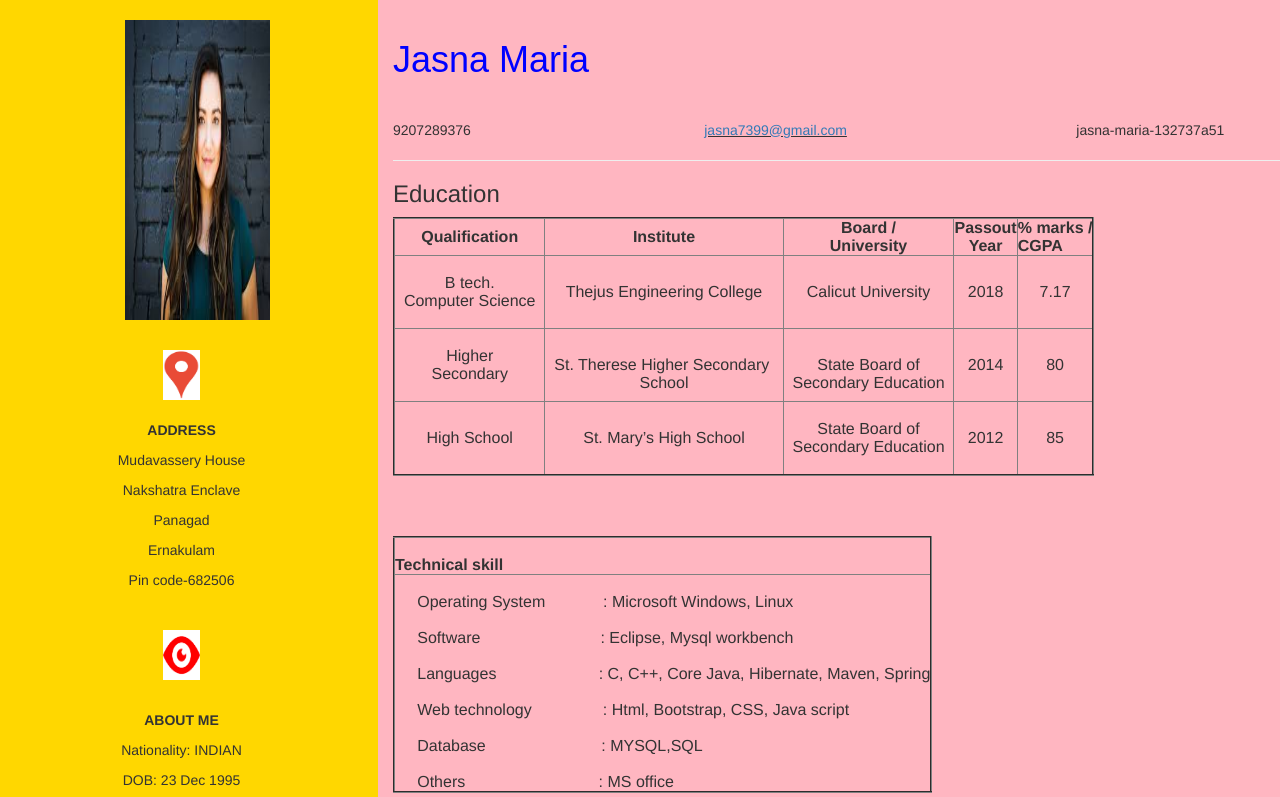
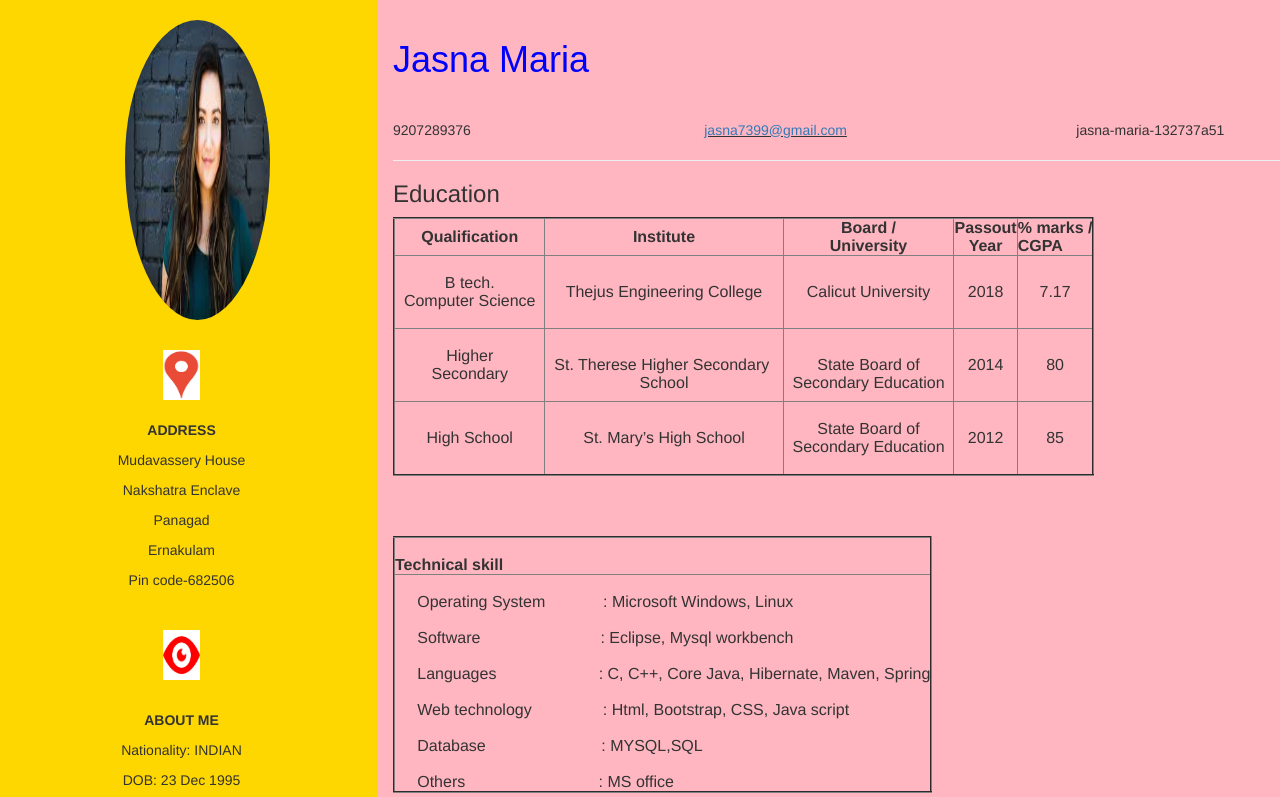
Before and after one commit to jasnamaria/resume, a plain HTML site: page index.html in a window 1280 px wide. Shown: the top 797 px of the page. Drawn offline with nearby package versions, Linux system fonts and the light colour scheme.

Commit message:
Update index.html

```diff
--- a/index.html
+++ b/index.html
@@ -14,7 +14,7 @@
 
 	<div class="col-lg-12" style="background-color:gold;width:30%;height:200%">
 
- 		<img  src="https://github.com/jasnamaria/resume/raw/master/person.jpg" alt="Avatar" style="width:40%;height:20%;margin-left:125;padding-top:20px"><br>
+ 		<img  src="https://github.com/jasnamaria/resume/raw/master/person.jpg" alt="Avatar" style="width:40%;height:20%; border-radius: 50%;margin-left:125;padding-top:20px"><br>
 
 			<center>
 				<img  src="https://github.com/jasnamaria/resume/raw/master/loction.png" style="width:10%;height:5%;padding-top:30px"><br><br>
```
